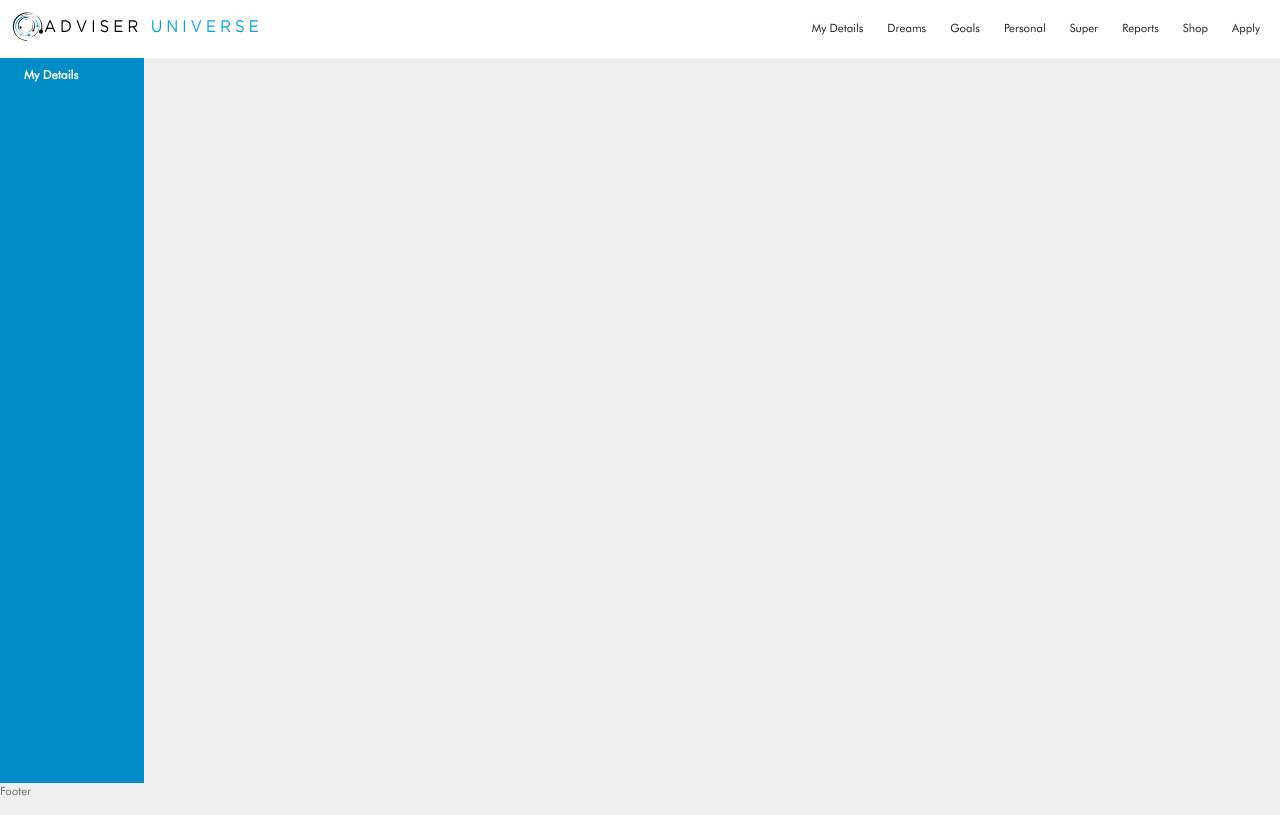
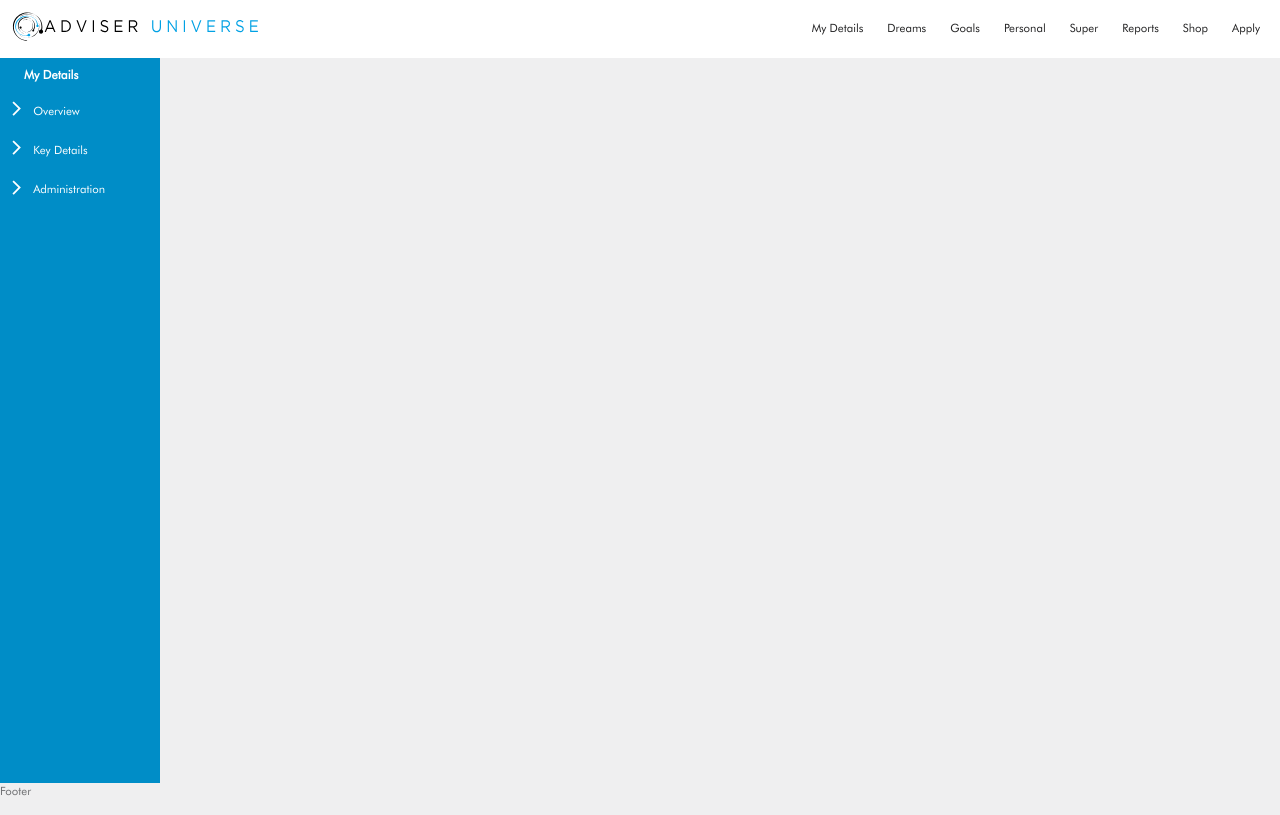
Before and after one commit to Uhmopt/p2pp-fe-ts, a React (Create React App) app: page / in a window 1280 px wide. Built offline with nearby package versions, Linux system fonts and the light colour scheme.

Commit message:
[new] static skeleton of client layout

```diff
--- a/package.json
+++ b/package.json
@@ -5,7 +5,7 @@
     "@date-io/date-fns": "^2.14.0",
     "@emotion/react": "^11.9.3",
     "@emotion/styled": "^11.9.3",
-    "@mui/icons-material": "^5.8.4",
+    "@mui/icons-material": "^5.14.3",
     "@mui/lab": "^5.0.0-alpha.90",
     "@mui/material": "^5.9.0",
     "@mui/x-date-pickers": "^6.7.0",
--- a/public/index.html
+++ b/public/index.html
@@ -1,28 +1,30 @@
-<!doctype html>
+<!DOCTYPE html>
 <html lang="en">
-
   <head>
-  <meta charset="utf-8">
-  <meta name="viewport" content="user-scalable=0, initial-scale=1, minimum-scale=1, width=device-width, height=device-height">
+    <meta charset="utf-8" />
+    <meta
+      name="viewport"
+      content="user-scalable=0, initial-scale=1, minimum-scale=1, width=device-width, height=device-height"
+    />
     <!-- PWA primary color -->
-  <meta name="theme-color" content="#000000">
+    <meta name="theme-color" content="#000000" />
     <!--
       manifest.json provides metadata used when your web app is added to the
       homescreen on Android. See https://developers.google.com/web/fundamentals/engage-and-retain/web-app-manifest/
 
   <link rel="manifest" href="%PUBLIC_URL%/manifest.json">-->
     <!-- Start of: Add to home screen for Safari on iOS -->
-  <meta name="apple-mobile-web-app-capable" content="yes">
-  <meta name="apple-mobile-web-app-status-bar-style" content="black">
-  <meta name="apple-mobile-web-app-title" content="Builder">
-  <link rel="apple-touch-icon" href="./favicon.ico">
+    <meta name="apple-mobile-web-app-capable" content="yes" />
+    <meta name="apple-mobile-web-app-status-bar-style" content="black" />
+    <meta name="apple-mobile-web-app-title" content="Builder" />
+    <link rel="apple-touch-icon" href="./favicon.ico" />
     <!-- End of: Add to home screen for Safari on iOS -->
     <!-- Start of: Add to home screen on Windows -->
-  <meta name="msapplication-TileImage" content="./favicon.ico">
-  <meta name="msapplication-TileColor" content="#2F3BA2">
+    <meta name="msapplication-TileImage" content="./favicon.ico" />
+    <meta name="msapplication-TileColor" content="#2F3BA2" />
     <!-- End of: Add to home screen on Windows -->
-  <link rel="shortcut icon" href="%PUBLIC_URL%/favicon.ico">
-  <link rel="stylesheet" href="index.css">
+    <link rel="shortcut icon" href="%PUBLIC_URL%/favicon.ico" />
+    <link rel="stylesheet" href="index.css" />
     <!--
       Notice the use of %PUBLIC_URL% in the tags above.
       It will be replaced with the URL of the `public` folder during the build.
@@ -32,12 +34,18 @@
       work correctly both with client-side routing and a non-root public URL.
       Learn how to configure a non-root public URL by running `npm run build`.
     -->
-  <link rel="stylesheet" href="https://fonts.googleapis.com/css?family=Roboto:300,400,500" />
+    <link
+      rel="stylesheet"
+      href="https://fonts.googleapis.com/css?family=Roboto:300,400,500"
+    />
+    <link
+      rel="stylesheet"
+      href="https://fonts.googleapis.com/icon?family=Material+Icons"
+    />
     <title>P2P Professional</title>
   </head>
 
   <body>
     <div id="root"></div>
   </body>
-
 </html>
--- a/src/components/containers/ScrollContainer.tsx
+++ b/src/components/containers/ScrollContainer.tsx
@@ -7,7 +7,7 @@ const ScrollContainer: FC<PropsWithChildren> = ({ children = null }) => {
 
 	useEffect(() => {
 		if (containerRef.current) {
-			containerRef.current.style.maxHeight = `${containerRef.current.offsetHeight - 2}px`;
+			containerRef.current.style.maxHeight = `${containerRef.current.offsetHeight - 10}px`;
 		}
 	}, [containerRef.current]);
 
--- a/src/constants/colors.ts
+++ b/src/constants/colors.ts
@@ -1 +1,3 @@
 export const COLOR_HEADER_MENU = "#222223";
+
+export const COLOR_SIDEBAR_ACTIVE = "#EFEFF0";
--- a/src/pages/layout/Layout.tsx
+++ b/src/pages/layout/Layout.tsx
@@ -7,7 +7,7 @@ import Sidebar from "./sidebar";
 
 const Layout: FC<PropsWithChildren> = ({ children }) => {
 	return (
-		<Stack sx={{ height: "100vh" }}>
+		<Stack sx={{ height: "100vh", overflow: "hidden" }}>
 			<Header />
 			<Box flexGrow={1}>
 				<Grid container sx={{ height: "100%" }} alignItems="stretch">
--- a/src/pages/layout/header/client-header/menu/ClientHeaderMenuItem.tsx
+++ b/src/pages/layout/header/client-header/menu/ClientHeaderMenuItem.tsx
@@ -21,7 +21,8 @@ const ClientHeaderMenuItem: FC<PropsWithChildren<{ data?: UIMenuData; isActive?:
 				padding: "8px",
 				cursor: "pointer",
 				borderBottom: "solid 1px transparent",
-				...(isActive || isHover ? { borderBottom: (theme) => `solid 1px ${theme.palette.primary.main}` } : {}),
+				...(isActive ? { borderBottom: (theme) => `solid 1px ${theme.palette.primary.main}` } : {}),
+				...(isHover ? { color: (theme) => theme.palette.primary.main } : {}),
 			}}
 			onClick={handleClick}
 			onMouseEnter={() => setIsHover(true)}
--- a/src/pages/layout/sidebar/Sidebar.tsx
+++ b/src/pages/layout/sidebar/Sidebar.tsx
@@ -5,13 +5,62 @@ import SidebarMenu from "./SidebarMenu";
 const Sidebar = () => {
 	return (
 		<Box
-			sx={{ background: (theme) => theme.palette.primary.main, width: 144, height: "100%", color: (theme) => theme.palette.common.white }}
+			sx={{ background: (theme) => theme.palette.primary.main, width: 160, height: "100%", color: (theme) => theme.palette.common.white }}
 		>
 			<Typography fontSize={12} fontWeight={700} sx={{ px: 3, py: 1 }}>
 				My Details
 			</Typography>
 			<ScrollContainer>
-				<SidebarMenu data={[]} />
+				<SidebarMenu
+					data={[
+						{ label: "Overview", name: "Overview", path: "" },
+						{
+							label: "Key Details",
+							name: "Key Details",
+							path: "",
+							data: [
+								{ label: "Basic Information", name: "Basic Information", path: "" },
+								{ label: "Contact Details", name: "Contact Details", path: "" },
+								{ label: "Identification", name: "Identification", path: "" },
+								{ label: "Client Group", name: "Client Group", path: "" },
+								{ label: "Client Entity", name: "Client Entity", path: "" },
+								{ label: "Financial & Insurance Position", name: "Financial & Insurance Position", path: "" },
+								{ label: "Status - Marital, Resident, Tax & Birth Place", name: "Status - Marital, Resident, Tax & Birth Place", path: "" },
+								{ label: "Children & Dependents", name: "Children & Dependents", path: "" },
+								{ label: "Health Details", name: "Health Details", path: "" },
+								{ label: "Employment", name: "Employment", path: "" },
+								{ label: "Cashflow", name: "Cashflow", path: "" },
+								{ label: "Lifestyle Goals & Planned Future Expenses", name: "Lifestyle Goals & Planned Future Expenses", path: "" },
+								{ label: "Goals", name: "Goals", path: "" },
+								{ label: "Risk Profile", name: "Risk Profile", path: "" },
+								{ label: "Superannuation Contributions", name: "Superannuation Contributions", path: "" },
+								{ label: "Retirement Planning", name: "Retirement Planning", path: "" },
+								{ label: "Insurance Needs Analysis", name: "Insurance Needs Analysis", path: "" },
+								{ label: "Estate Planning", name: "Estate Planning", path: "" },
+								{ label: "Centerlink", name: "Centerlink", path: "" },
+								{ label: "Stock Broking Details", name: "Stock Broking Details", path: "" },
+								{ label: "Professional Advisers", name: "Professional Advisers", path: "" },
+								{ label: "Service Package", name: "Service Package", path: "" },
+								{ label: "Reviews", name: "Reviews", path: "" },
+								{ label: "Lead/Referral Source", name: "Lead/Referral Source", path: "" },
+							],
+						},
+						{
+							label: "Administration",
+							name: "Administration",
+							path: "",
+							data: [
+								{ name: "Revenue Mapping", label: "Revenue Mapping", path: "" },
+								{ name: "Phone Log", label: "Phone Log", path: "" },
+								{ name: "Email", label: "Email", path: "" },
+								{ name: "SMS Log", label: "SMS Log", path: "" },
+								{ name: "Client Notes", label: "Client Notes", path: "" },
+								{ name: "Tasks", label: "Tasks", path: "" },
+								{ name: "Documents", label: "Documents", path: "" },
+							],
+						},
+					]}
+				/>
 			</ScrollContainer>
 		</Box>
 	);
--- a/src/pages/layout/sidebar/SidebarMenu.tsx
+++ b/src/pages/layout/sidebar/SidebarMenu.tsx
@@ -1,18 +1,13 @@
-import { Box, Grid } from "@mui/material";
-import React, { FC, PropsWithChildren } from "react";
+import { Box } from "@mui/material";
+import { FC, PropsWithChildren } from "react";
 import { UIMenuData } from "types/ui-base-types";
+import SidebarMenuItem from "./SidebarMenuItem";
 
 const SidebarMenu: FC<PropsWithChildren<{ data?: Array<UIMenuData> }>> = ({ data = [] as Array<UIMenuData> }) => {
 	return (
 		<Box>
 			{data?.map((item, itemIndex) => {
-				return (
-					<Box key={itemIndex}>
-						<Grid container spacing={1}>
-							<Grid item></Grid>
-						</Grid>
-					</Box>
-				);
+				return <SidebarMenuItem key={itemIndex} data={item} />;
 			})}
 		</Box>
 	);
--- /dev/null
+++ b/src/pages/layout/sidebar/SidebarMenuItem.tsx
@@ -0,0 +1,58 @@
+import { ArrowForwardIos } from "@mui/icons-material";
+import { Box, Collapse, Grid, Typography } from "@mui/material";
+import { COLOR_SIDEBAR_ACTIVE } from "constants/colors";
+import { FC, PropsWithChildren, useMemo, useState } from "react";
+import { UIMenuData } from "types/ui-base-types";
+import SidebarMenu from "./SidebarMenu";
+
+const SidebarMenuItem: FC<PropsWithChildren<{ data?: UIMenuData; isActive?: boolean }>> = ({
+	data = {} as UIMenuData,
+	isActive: propsIsActive = false,
+}) => {
+	const [isOpen, setIsOpen] = useState(false);
+	const isActive = useMemo(() => propsIsActive || isOpen, [propsIsActive, isOpen]);
+	const hasSub = useMemo(() => !!data?.data?.length, [data?.data?.length]);
+
+	const handleToggle = () => {
+		setIsOpen((s = false) => !s);
+	};
+
+	return (
+		<Box>
+			<Grid
+				container
+				alignItems="center"
+				flexWrap="nowrap"
+				sx={{
+					cursor: "pointer",
+					p: 1,
+					borderBottom: `solid 1px transparent`,
+					...(isActive
+						? {
+								color: (theme) => theme.palette.primary.main,
+								background: COLOR_SIDEBAR_ACTIVE,
+								borderBottom: (theme) => `solid 1px ${theme.palette.primary.main}`,
+						  }
+						: {}),
+				}}
+				onClick={handleToggle}
+			>
+				<Grid item>
+					<ArrowForwardIos />
+				</Grid>
+				<Grid item sx={{ pl: 1 }}>
+					<Typography>{data?.label ?? ""}</Typography>
+				</Grid>
+			</Grid>
+			{hasSub ? (
+				<Collapse in={isOpen}>
+					<Box sx={{ ml: 1 }}>
+						<SidebarMenu data={data?.data} />
+					</Box>
+				</Collapse>
+			) : null}
+		</Box>
+	);
+};
+
+export default SidebarMenuItem;
```
Lines whose indentation alone changed are shown as unchanged.
